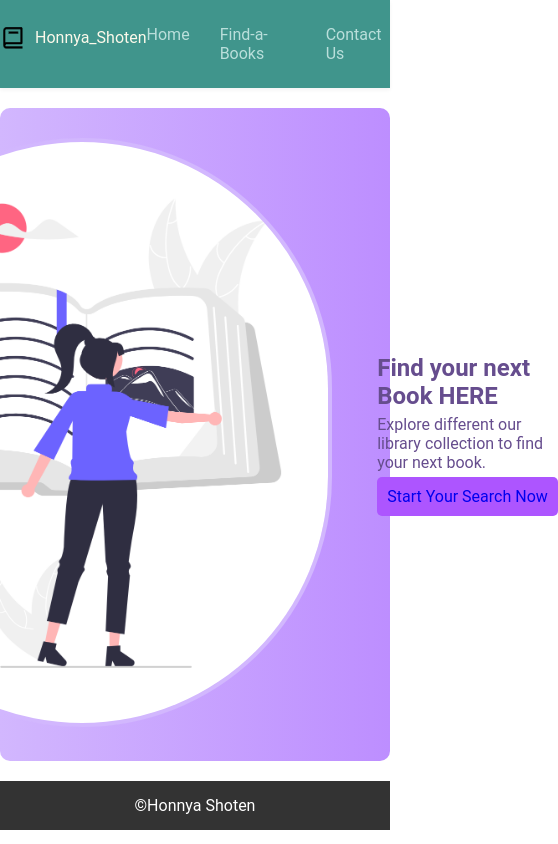
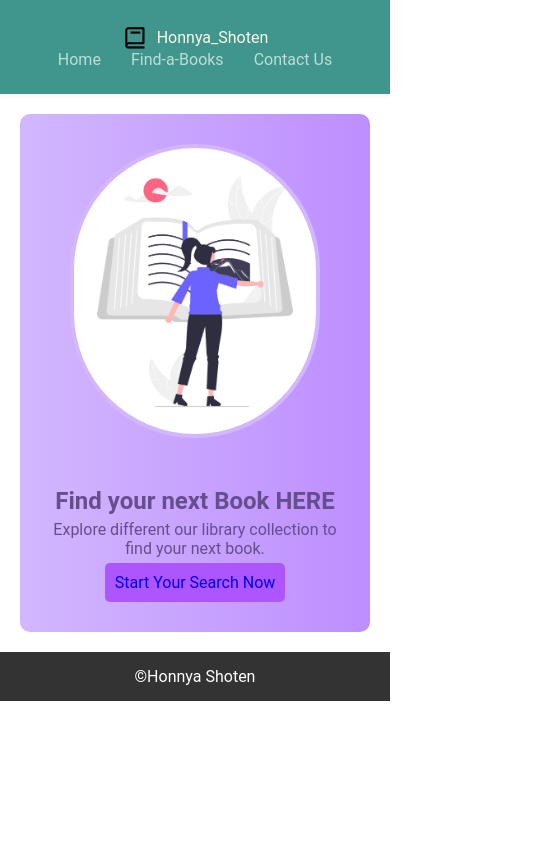
Before and after one commit to RenjiroKunio/HCI-WEEK05-LAB-RENJIRO, a plain HTML site: page index.html in a window 390 px wide. Shown: the whole page, 558 px wide, since content can reach past the window. Drawn offline with Linux system fonts and the light colour scheme.

Commit message:
responsive design update

```diff
--- a/style.css
+++ b/style.css
@@ -118,3 +118,36 @@ body {
     text-align: center;
     padding: 15px 0;
 }
+
+/*-- Responsive Design --*/
+
+@media only screen and (max-width: 600px) {
+    .main-header {
+        flex-direction: column;
+        justify-content: center;
+        align-items: center;
+    }
+    .hero {
+        flex-direction: column;
+        margin: 20px;
+    }
+    .hero-img img {
+        width: 250px;
+    }
+    .hero-info {
+        align-items: center;
+    }
+    .hero-info h1 {
+        justify-content: center;
+        align-items: center;
+        font-size: 1.5rem;
+    }
+    .hero-info p {
+        text-align: center;
+        font-size: 1rem;
+    }
+    .hero-button {
+        justify-content: center;
+        align-items: center;
+    }
+}
```
Also changed, not shown: 1 other file.
